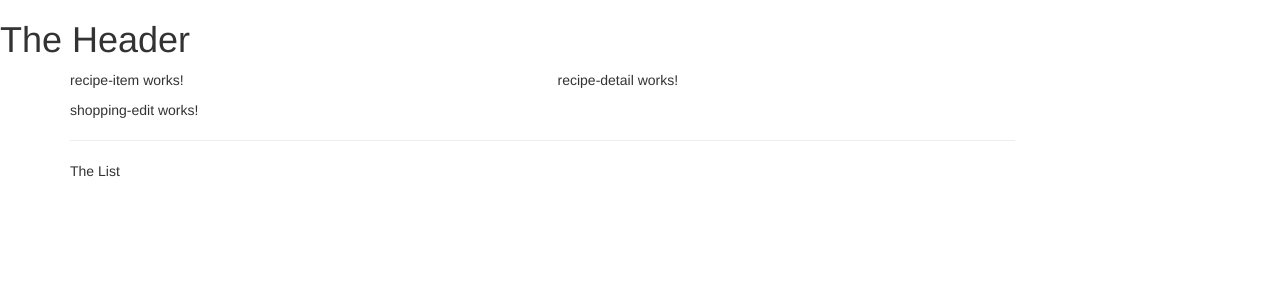
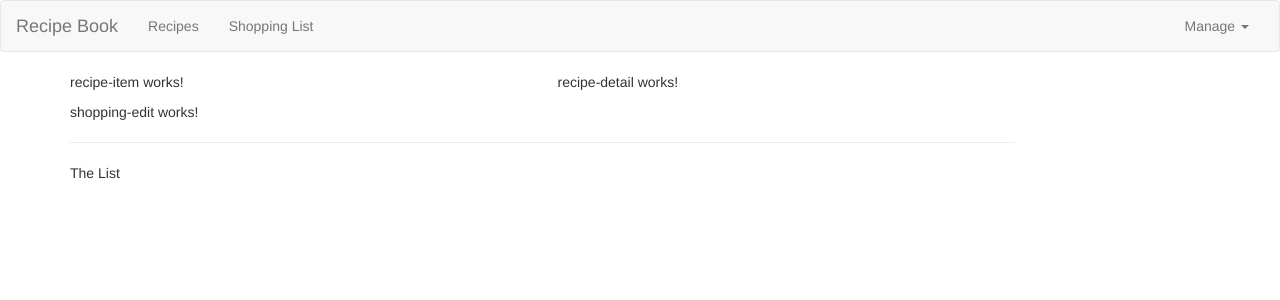
Before and after one commit to aaronmdenny/ng-complete-guide, an Angular app: page / in a window 1280 px wide. Shown: the top 300 px of the page. Built offline with nearby package versions, Linux system fonts and the light colour scheme.

Commit message:
adding a navigation bar

```diff
--- a/src/app/header/header.component.html
+++ b/src/app/header/header.component.html
@@ -1 +1,50 @@
-<h1>The Header</h1>
+<nav class="navbar navbar-default">
+    <div class="container-fluid">
+
+        <div class="navbar-header">
+            <button
+                type="button"
+                class="navbar-toggle"
+                (click)="collapsed = !collapsed">
+                <span class="icon-bar" *ngFor="let iconBar of [1, 2, 3]"></span>
+            </button>
+            <a routerlink="/" class="navbar-brand">Recipe Book</a>
+        </div>
+
+        <div class="navbar-collapse" [class.collapse]="collapsed" (window:resize)="collapsed = true">
+
+            <ul class="nav navbar-nav">
+
+                <li>
+                    <a href="#">Recipes</a>
+                </li>
+
+                <li>
+                    <a href="#">Shopping List</a>
+                </li>
+
+            </ul>
+
+            <ul class="nav navbar-nav navbar-right">
+                <li class="dropdown">
+                    <a href="#" class="dropdown-toggle" role="button">
+                        Manage <span class="caret"></span>
+                    </a>
+                    <ul class="dropdown-menu">
+
+                        <li>
+                            <a href="#">Save Data</a>
+                        </li>
+
+                        <li>
+                            <a href="#">Fetch Data</a>
+                        </li>
+
+                    </ul>
+                </li>
+            </ul>
+
+        </div>
+
+    </div>
+</nav>
--- a/src/app/header/header.component.ts
+++ b/src/app/header/header.component.ts
@@ -5,5 +5,5 @@
     templateUrl: './header.component.html'
 })
 export class HeaderComponent {
-
+    collapsed = true;
 }
```
